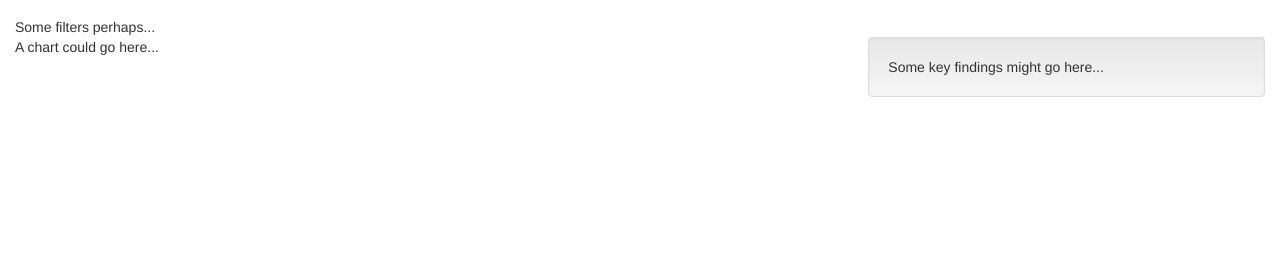
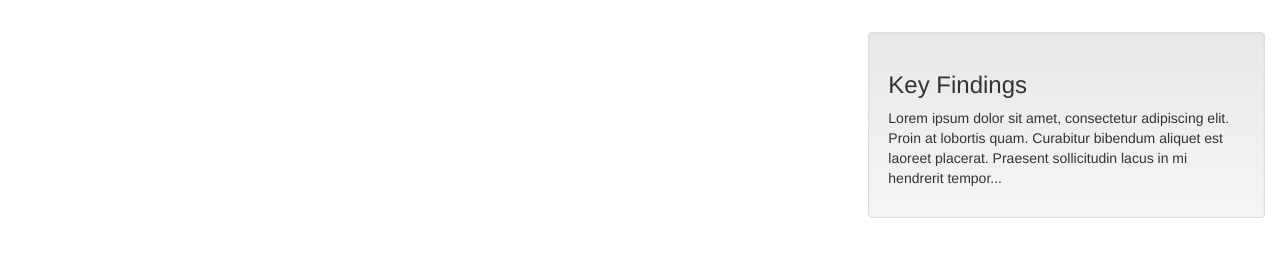
Before and after one commit to UK-BIS-Analysis/BIS_Viz_Toolkit, a website: page index.html in a window 1280 px wide. Shown: the part 53-310 px from the top of the page. Drawn offline with Linux system fonts and the light colour scheme.

Commit message:
Some HTML and CSS structure review.

```diff
--- a/css/general.css
+++ b/css/general.css
@@ -13,3 +13,8 @@
 #mainContainer {
   margin-top: 70px;
 }
+
+
+#filters {
+  margin-bottom: 1em;
+}
--- a/index.html
+++ b/index.html
@@ -130,20 +130,23 @@
     <div class="container-fluid" id="mainContainer">
       <!--
         Please read some basics about the Bootstrap Grid System: http://getbootstrap.com/css/#grid
-        The grid system is based on 12 cols per row and different layouts can be configured based on the screen sizes.
+        The grid system is based on 12 cols per row and different layouts can be configured based on
+        screen sizes, resulting in a responsive layout.
       -->
       <div class="row">
         <div class="col-md-12" id="filters">
-          Some filters perhaps...
+          <!-- Some filters perhaps... -->
         </div>
       </div>
       <div class="row">
         <div class="col-md-8 col-sm-12" id="chart1">
-          A chart could go here...
+          <!-- A chart could go here... -->
         </div>
         <div class="col-md-4 col-sm-12" id="keyFindings">
           <div class="well">
-            Some key findings might go here...
+            <!-- Some key findings might go here... -->
+            <h3>Key Findings</h3>
+            <p>Lorem ipsum dolor sit amet, consectetur adipiscing elit. Proin at lobortis quam. Curabitur bibendum aliquet est laoreet placerat. Praesent sollicitudin lacus in mi hendrerit tempor...</p>
           </div>
         </div>
       </div>
@@ -180,6 +183,7 @@
     <script type="text/javascript" src="libs/bootstrap/dist/js/bootstrap.js"></script>
     <script type="text/javascript" src="libs/d3/d3.js"></script>
     <script type="text/javascript" src="libs/c3/c3.js"></script>
+    <script type="text/javascript" src="libs/crossfilter/crossfilter.js"></script>
     <!-- endbuild -->
     <!-- This is the main visualization script loaded through RequireJS -->
     <script data-main="js/visualization" src="libs/requirejs/require.js"></script>
```
